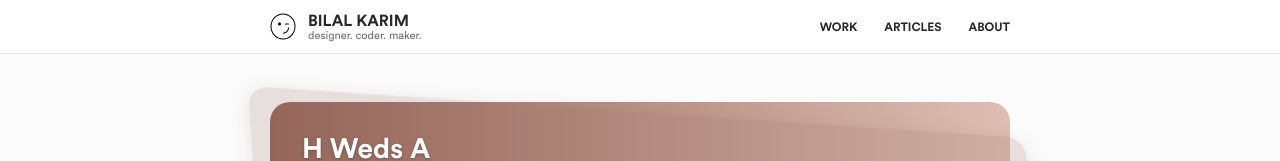
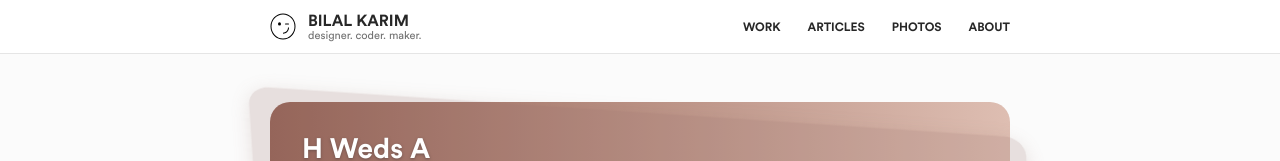
Before and after one commit to bilal-karim/bilalkarim, a website: page work/h-weds-a/index.html in a window 1280 px wide. Shown: the top 161 px of the page. Drawn offline with Linux system fonts and the light colour scheme; files whose address does not match are found by name.

Commit message:
Re-enabled Photos page

```diff
--- a/work/h-weds-a/index.html
+++ b/work/h-weds-a/index.html
@@ -40,7 +40,7 @@
         <nav class="hide-on-mobile">
             <a href="/#work">Work</a>
             <a href="/#articles">Articles</a>
-            <!--<a href="/photos">Photos</a>-->
+            <a href="/photos">Photos</a>
             <a href="/#about">About</a>
         </nav>
     </div>
```
